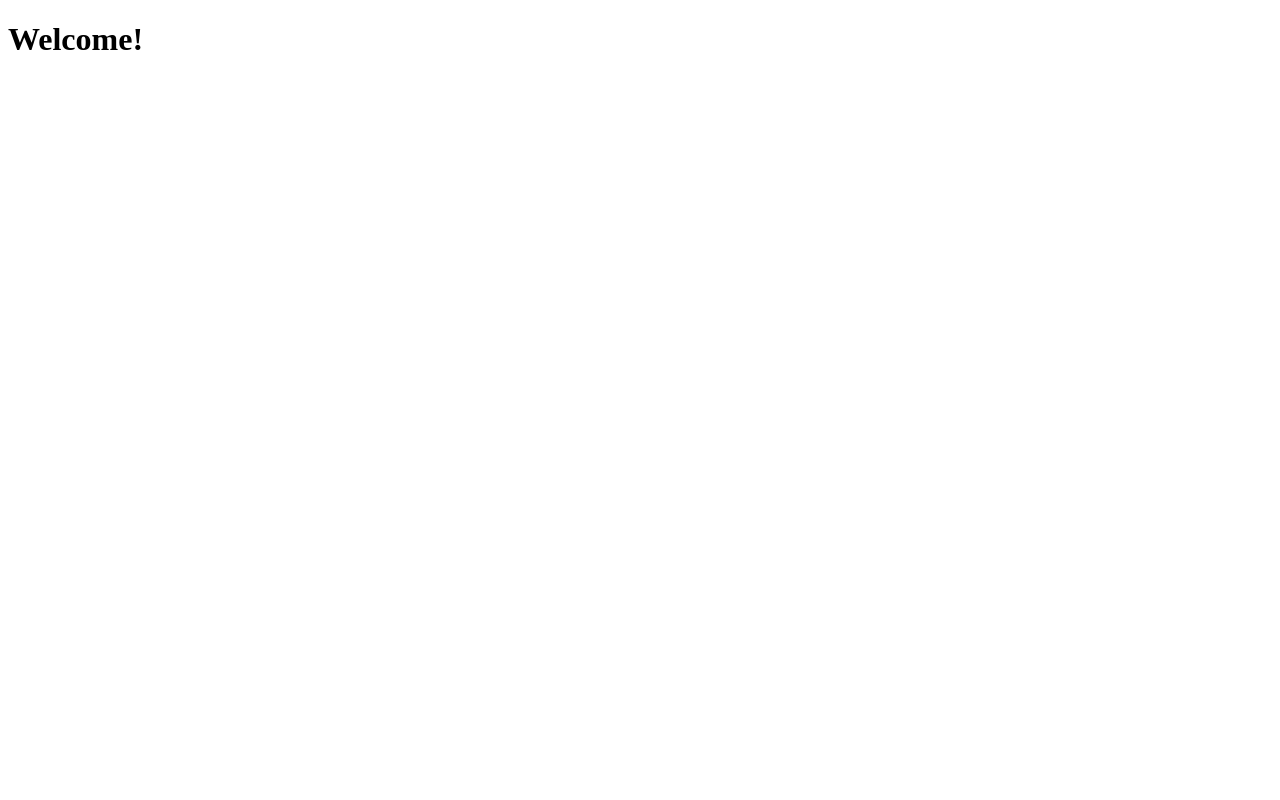
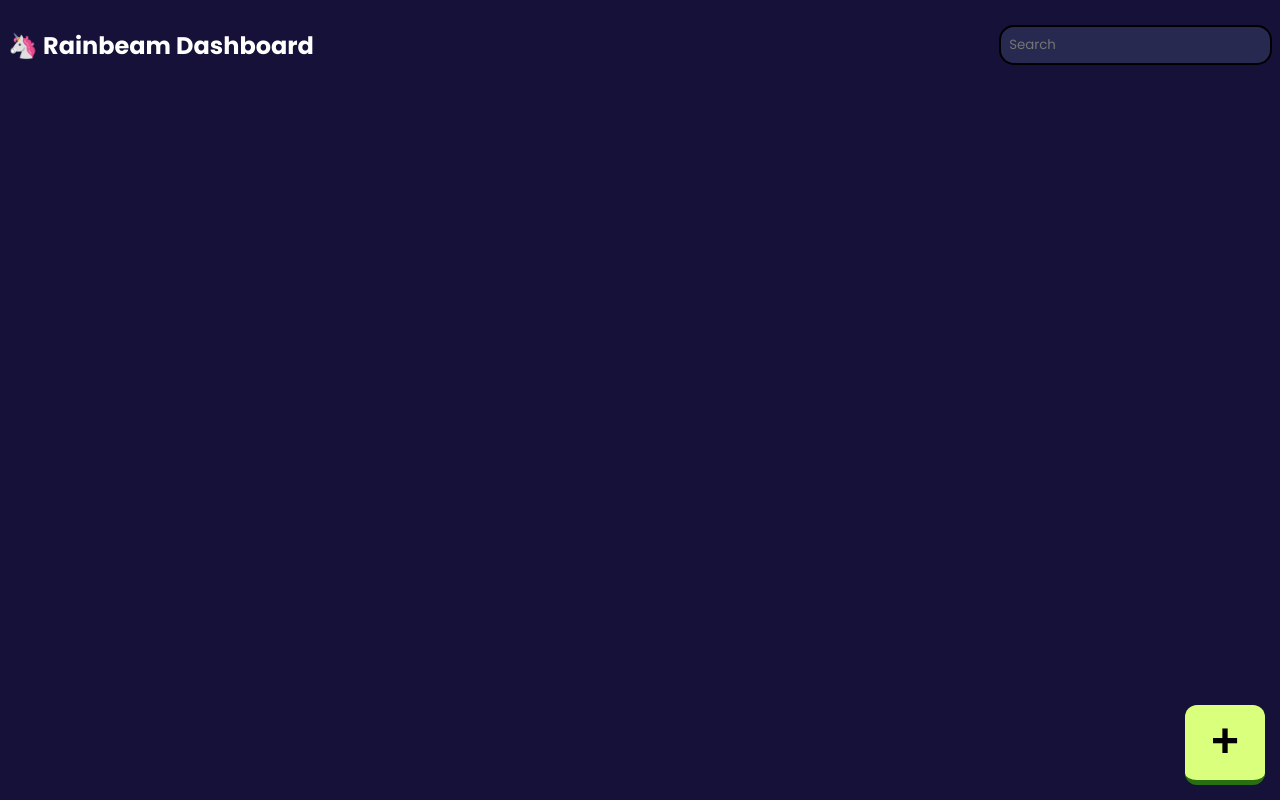
Before and after one commit to PrimeAlgorithm/rainbeam, a plain HTML site: page src/static/index.html in a window 1280 px wide. Drawn offline with nearby package versions, Linux system fonts and the light colour scheme.

Commit message:
Setup basic index page

```diff
--- /dev/null
+++ b/src/static/css/shared.css
@@ -0,0 +1,82 @@
+@import url("https://fonts.googleapis.com/css2?family=Poppins:ital,wght@0,100;0,200;0,300;0,400;0,500;0,600;0,700;0,800;0,900;1,100;1,200;1,300;1,400;1,500;1,600;1,700;1,800;1,900&display=swap");
+
+:root {
+  --eminence: #7e3f8f;
+  --royal-purple: #81559b;
+  --cool-gray: #8c86aa;
+  --light-green: #b2ef9b;
+  --dark-green: #296e10;
+  --mindaro: #daff7d;
+  --dark-purple: #151138;
+  --light-purple: #272950;
+}
+
+body {
+  font-family: "Poppins";
+  background-color: var(--dark-purple);
+}
+
+p,
+h1,
+h2,
+h3,
+h4 {
+  color: white;
+}
+
+input[type="text"] {
+  border-radius: 15px;
+  background-color: var(--light-purple);
+  padding: 8px;
+  border: 2px solid black;
+  font-family: "Poppins";
+  color: white;
+}
+
+.topbar {
+  display: flex;
+  justify-content: space-between;
+  align-items: center;
+}
+
+.search {
+  width: 20%;
+  height: 8%;
+}
+
+.button {
+  background-color: var(--mindaro);
+  color: black;
+  border: none;
+  border-bottom: 5px solid var(--dark-green);
+  border-radius: 12px;
+  font-size: 3rem;
+  font-weight: bold;
+  cursor: pointer;
+  transition: transform 120ms cubic-bezier(0.2, 0.7, 0.2, 1),
+    background-color 180ms ease, border-bottom-width 120ms ease;
+}
+
+.button:hover {
+  background-color: var(--light-green);
+}
+
+.button:active {
+  border-bottom: none;
+  transform: translateY(3px);
+}
+
+#add {
+  position: fixed;
+  bottom: 15px;
+  right: 15px;
+  height: 5rem;
+  width: 5rem;
+  padding-bottom: 5px;
+}
+
+.material-symbols-outlined {
+  font-variation-settings: "FILL" 0, "wght" 400, "GRAD" 0, "opsz" 24;
+  line-height: 1;
+  display: inline-block;
+}
--- a/src/static/index.html
+++ b/src/static/index.html
@@ -1,12 +1,26 @@
 <!DOCTYPE html>
 <html lang="en">
+
 <head>
+    <script src="https://cdn.jsdelivr.net/npm/htmx.org@2.0.7/dist/htmx.min.js"></script>
     <meta charset="UTF-8">
     <title>Rainbeam</title>
+    <link rel="stylesheet" href="/css/shared.css">
+    <link rel="stylesheet" href="https://fonts.googleapis.com/css2?family=Material+Symbols+Outlined:opsz,wght,FILL,GRAD@24,400,0,0&icon_names=add" />
 </head>
+
 <body>
     <main>
-            <h1>Welcome!</h1>
+        <div class="topbar">
+            <h2>🦄 Rainbeam Dashboard</h3>
+
+            <input type="text" class="search" name="filter" placeholder="Search">
+        </div>
+
+
+        <button id="add" class="button">
+            +
+        </button>
     </main>
 </body>
 </html>
```
Also changed, not shown: 1 other file. Lines whose indentation alone changed are shown as unchanged.
